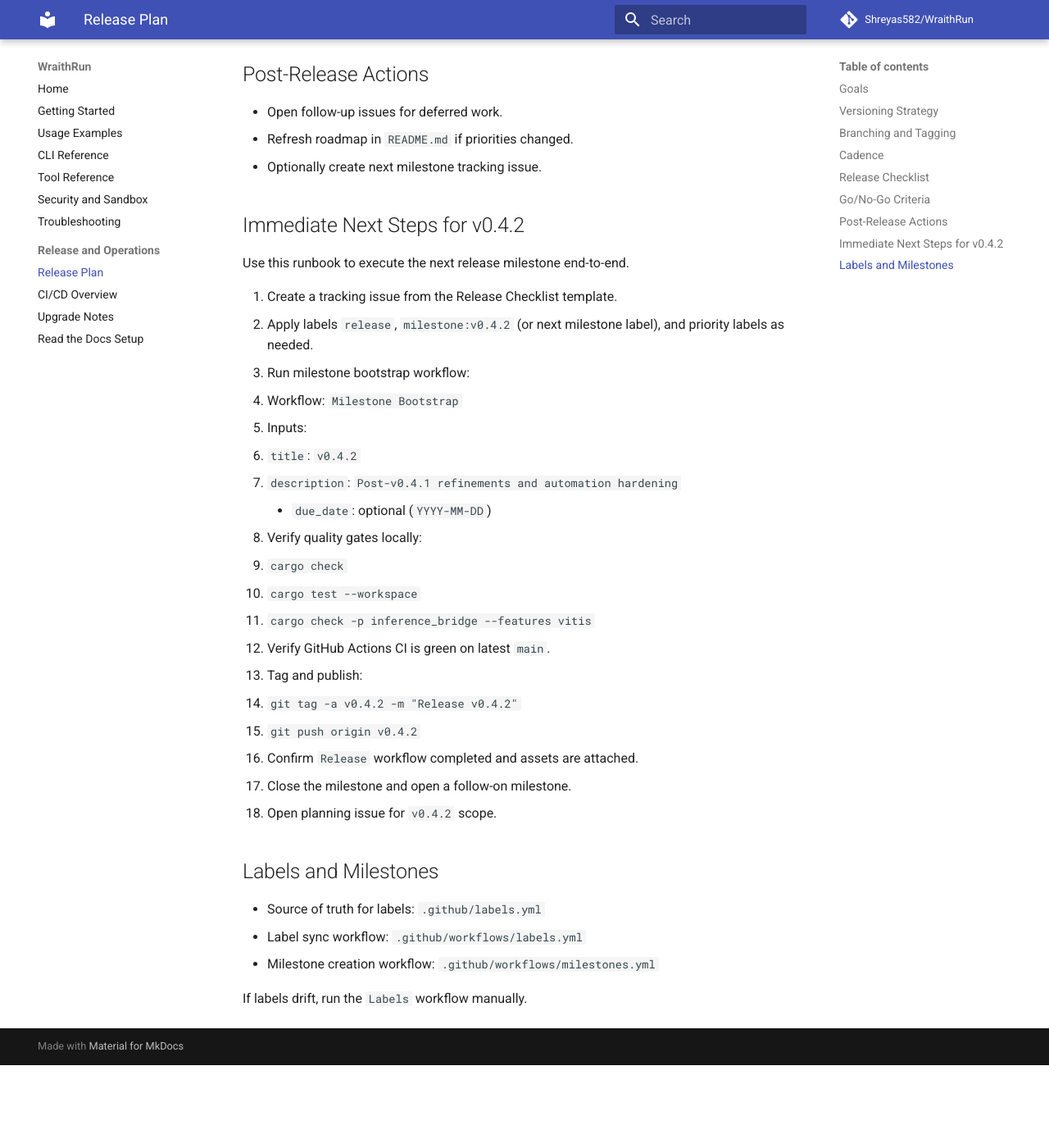
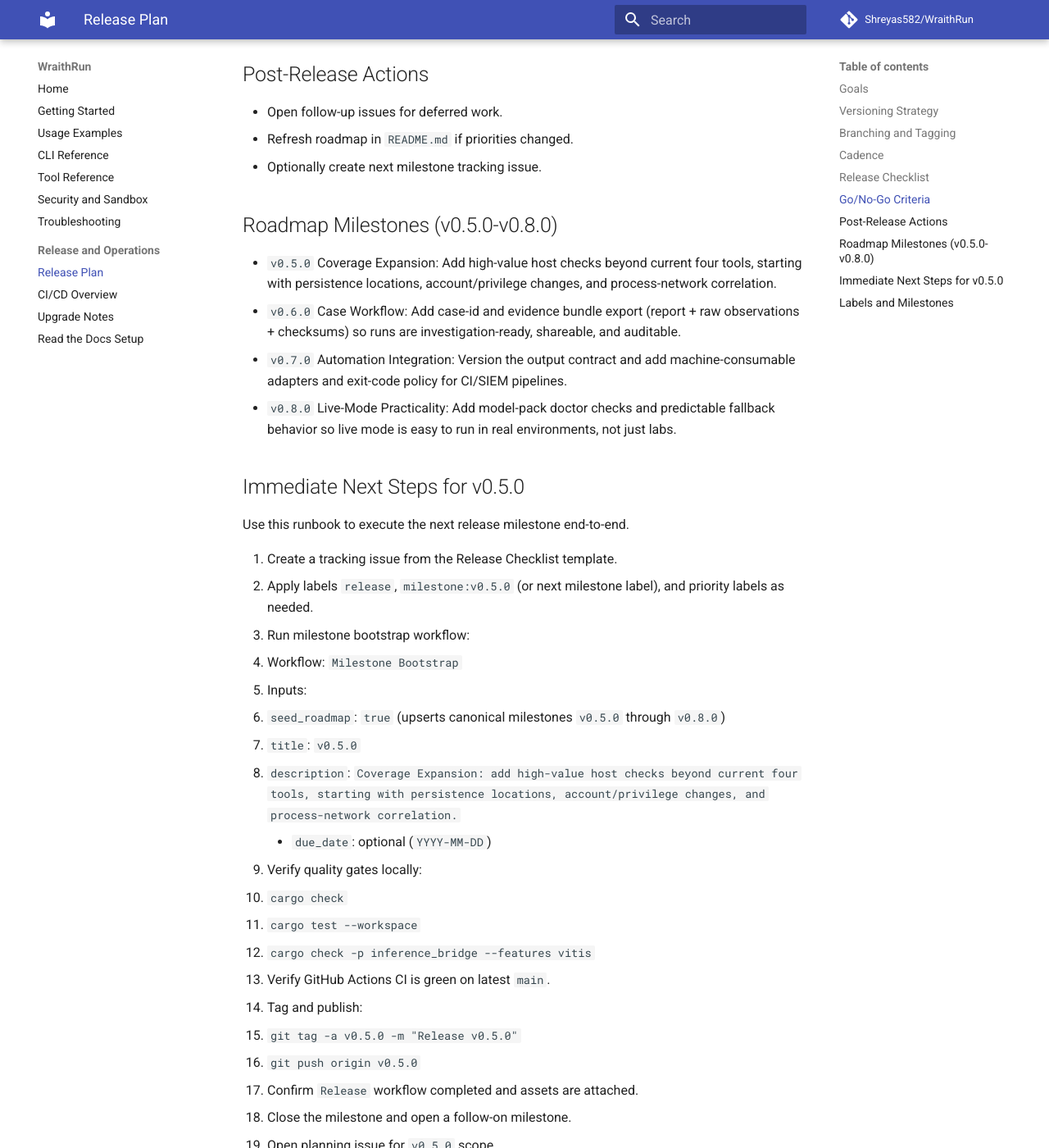
Before and after one commit to Shreyas582/WraithRun, an MkDocs documentation site: the page built from docs/RELEASE_PLAN.md, in a window 1280 px wide and 1400 px high, scrolled down 1955 px. Shown: the whole window at 82% size. Built offline with MkDocs 1.6.1 and Material for MkDocs 9.7.7, drawn with Linux system fonts in a browser that asks for light colours; comment, search, counter and statistics services are not loaded; before the commit the page ends 3254 px from its top, so only the background shows below that.

Commit message:
chore(governance): align roadmap milestone workflow

```diff
--- a/docs/RELEASE_PLAN.md
+++ b/docs/RELEASE_PLAN.md
@@ -68,17 +68,29 @@ Release should be blocked when:
 - Refresh roadmap in `README.md` if priorities changed.
 - Optionally create next milestone tracking issue.
 
-## Immediate Next Steps for v0.4.2
+## Roadmap Milestones (v0.5.0-v0.8.0)
+
+- `v0.5.0` Coverage Expansion:
+   Add high-value host checks beyond current four tools, starting with persistence locations, account/privilege changes, and process-network correlation.
+- `v0.6.0` Case Workflow:
+   Add case-id and evidence bundle export (report + raw observations + checksums) so runs are investigation-ready, shareable, and auditable.
+- `v0.7.0` Automation Integration:
+   Version the output contract and add machine-consumable adapters and exit-code policy for CI/SIEM pipelines.
+- `v0.8.0` Live-Mode Practicality:
+   Add model-pack doctor checks and predictable fallback behavior so live mode is easy to run in real environments, not just labs.
+
+## Immediate Next Steps for v0.5.0
 
 Use this runbook to execute the next release milestone end-to-end.
 
 1. Create a tracking issue from the Release Checklist template.
-2. Apply labels `release`, `milestone:v0.4.2` (or next milestone label), and priority labels as needed.
+2. Apply labels `release`, `milestone:v0.5.0` (or next milestone label), and priority labels as needed.
 3. Run milestone bootstrap workflow:
    - Workflow: `Milestone Bootstrap`
    - Inputs:
-   - `title`: `v0.4.2`
-   - `description`: `Post-v0.4.1 refinements and automation hardening`
+   - `seed_roadmap`: `true` (upserts canonical milestones `v0.5.0` through `v0.8.0`)
+   - `title`: `v0.5.0`
+   - `description`: `Coverage Expansion: add high-value host checks beyond current four tools, starting with persistence locations, account/privilege changes, and process-network correlation.`
      - `due_date`: optional (`YYYY-MM-DD`)
 4. Verify quality gates locally:
    - `cargo check`
@@ -86,11 +98,11 @@ Use this runbook to execute the next release milestone end-to-end.
    - `cargo check -p inference_bridge --features vitis`
 5. Verify GitHub Actions CI is green on latest `main`.
 6. Tag and publish:
-   - `git tag -a v0.4.2 -m "Release v0.4.2"`
-   - `git push origin v0.4.2`
+   - `git tag -a v0.5.0 -m "Release v0.5.0"`
+   - `git push origin v0.5.0`
 7. Confirm `Release` workflow completed and assets are attached.
 8. Close the milestone and open a follow-on milestone.
-9. Open planning issue for `v0.4.2` scope.
+9. Open planning issue for `v0.5.0` scope.
 
 ## Labels and Milestones
 
```
Also changed, not shown: 2 other files.
